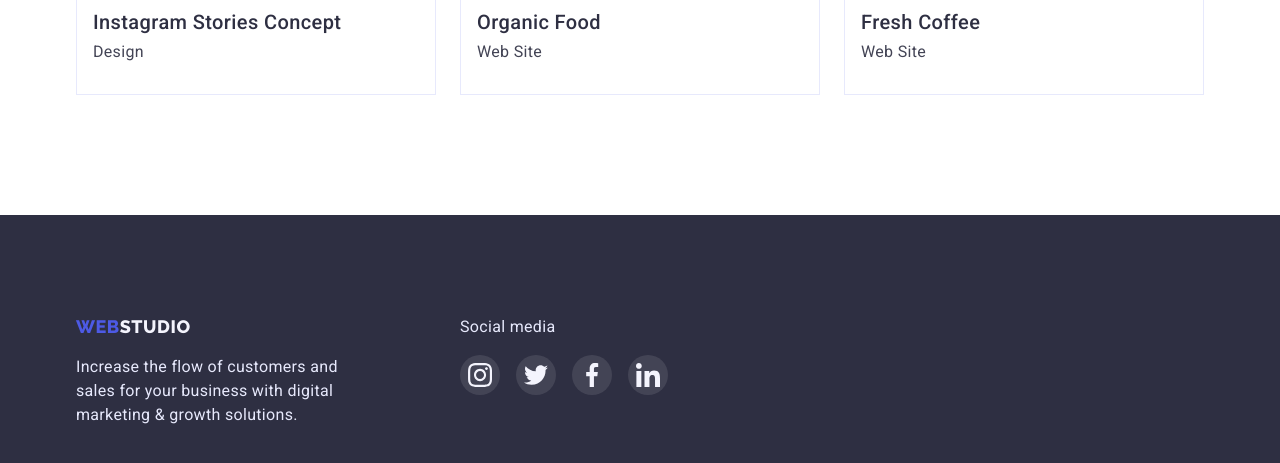
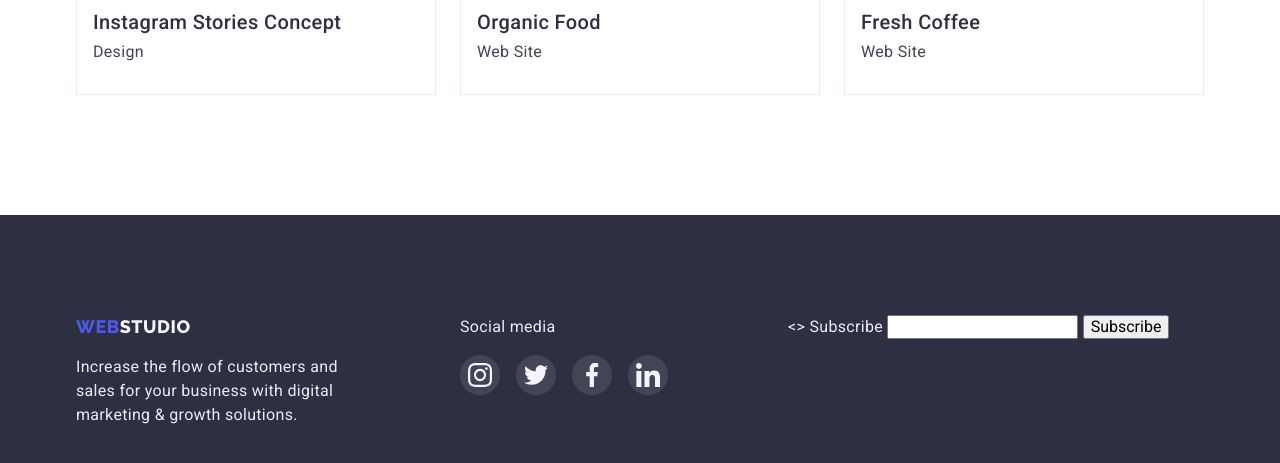
Before and after one commit to InnaTereschenko/goit-markup-hw-06, a plain HTML site: page portfolio.html in a window 1280 px wide. Shown: the part 1539-2002 px from the top of the page. Drawn offline with nearby package versions, Linux system fonts and the light colour scheme; files whose address does not match are found by name.

Commit message:
ДЗ6 початок

```diff
--- a/css/styles.css
+++ b/css/styles.css
@@ -337,6 +337,7 @@ transition: color var(--time) var(--cubic);
 .footer-link:focus {
     background-color: var(--success);
 }
+
 
 
 /**
--- a/portfolio.html
+++ b/portfolio.html
@@ -233,7 +233,15 @@
 
                 </ul>
             </div>
+            <div class="email-input">
+                <>
+                    <label for="mail">Subscribe</label>
+                    <input id="mail" name="mail" type="email">
 
+                    <button type="submit">Subscribe</button>
+
+
+            </div>
         </div>
 
     </footer>
```
